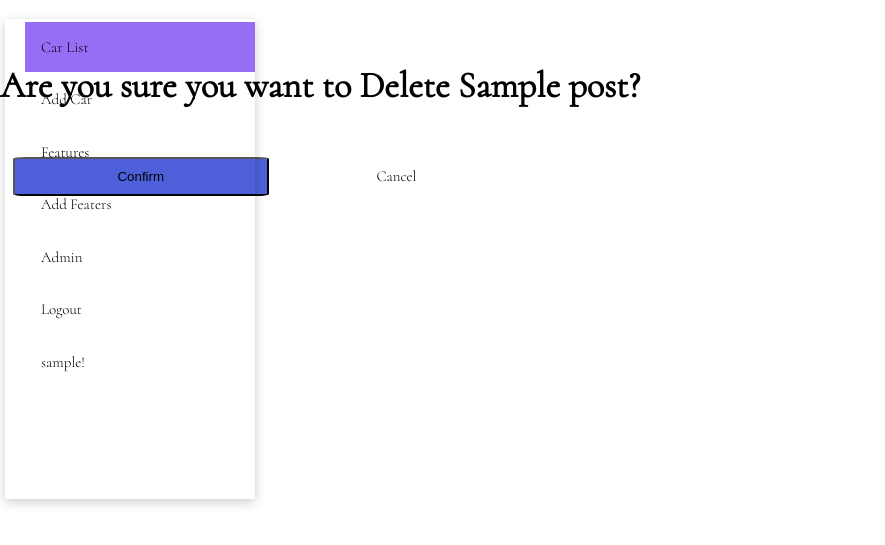
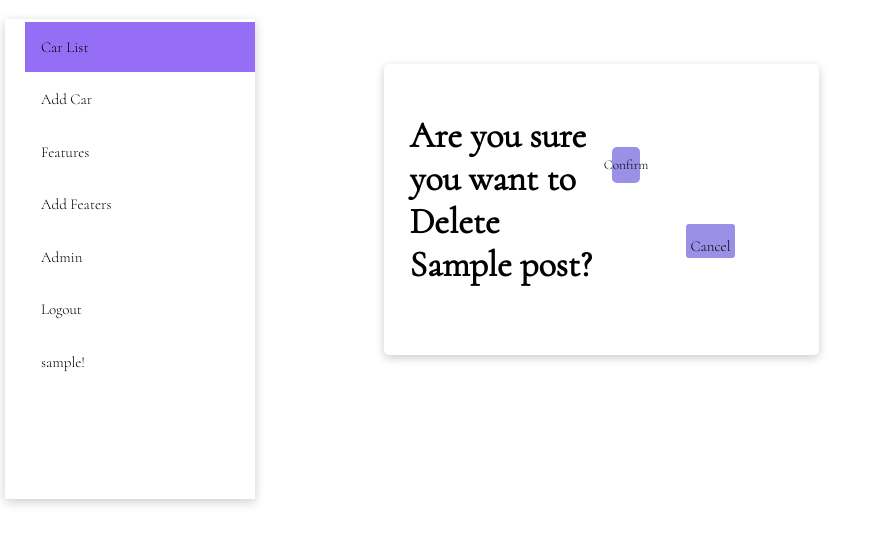
Before and after one commit to nelialanets/car_app, a Django app: a page that uses main_app/templates/car_delete.html in a window 1280 px wide. Shown: the part 50-595 px from the top of the page, without its empty margins (0-885 px from the left). Run offline with Django 4.2, Linux system fonts and the light colour scheme; a user stored in the database is signed in; tables that the repository leaves empty hold one stand-in row (values such as "Sample post").

Commit message:
styled profile page, features page

```diff
--- a/main_app/static/styles/styles.css
+++ b/main_app/static/styles/styles.css
@@ -545,7 +545,7 @@ label {
 	border-radius: 5px;
 }
 
-.btn-form-add, button{
+.btn-form-add {
 	background-color: #4d60da;
 	width: 20%;
 	margin-left: 1%;
@@ -553,10 +553,19 @@ label {
 	padding: 10px;
 	border-radius: 5%;
 }
-.btn-form-add,button:hover{
+button{
+	border-radius: 5px;
+	padding: 15px;
+	margin: 7px;
+	width: 100%;
+	justify-content: center;
+	font-family: 'Cormorant', serif;
+	border: none;
+}
+/* .btn-form-add,button:hover{
 background-color: #9a91e7;
 font-size: larger;
-}
+} */
 /* =============Car Detail Page=========== */
 
 .main-car-detail{
@@ -618,7 +627,7 @@ font-size: larger;
 	height: 45%;
 	padding: 2%;
 	border-radius: 3px;
-	border: 1px solid #9a91e7 ;
+	border: 1px solid #9a91e7;
 }
 .detail-delete-btn {
 	border: 1px solid black;
@@ -633,8 +642,6 @@ font-size: larger;
 .main-update-form{
 	display: flex;
 }
-
-
 .update-form{
 	display: flex;
 	margin-left: 25%;
@@ -642,32 +649,116 @@ font-size: larger;
 	width: 50%;
 	flex-direction: column;
 }
-
+/* +============Create=========== */
 .main-create{
 	display: flex;
+
 }
 
 .main-create-form{
-	display: flex;
 	margin-left: 30%;
 	margin-right: 15%;
 	padding: 2%;
 	width: 50%;
 	flex-direction: column;
 }
+
+/* +============Delete=========== */
+
+.main-delete{
+	display: flex;
+	margin-left: 30%;
+	margin-right: 15%;
+	padding: 2%;
+	width: 30%;
+	height: 30%;
+	border-radius: 5px;
+	box-shadow: 0 3px 10px rgb(0 0 0 / 0.2);
+	justify-content: center;
+
+}
+.container-delete-btn{
+	display: flex;
+	width: 100%;
+	margin-top: 10%;
+}
+.delete-btn {
+	background-color: #9a91e7;
+	display: flex;
+	margin-right: 35%;
+	margin-top: 80%;
+	justify-content: center;
+	padding: 10px;
+	width: 40%;
+}
+
+.confirm-msg{
+	display: flex;
+	width: 20%;
+	height: 4%;
+	/* padding: 1%; */
+	border-radius: 3px;
+	background-color: #9a91e7;
+	justify-content: center;
+	padding: 13px;
+	margin-top: 82%;
+}
+
+/* ==========Car Features+========= */
 .add-features-main{
 	display: flex;
 }
 .add-features{
 	margin: 1%;
 	display: flex;
-	margin-left: 1%;
+	margin-left: 25%;
 	margin-right: 15%;
 	padding: 2%;
 	width: 50%;
 	flex-direction: column;
 }
+/* ==========Profile+========= */
+.main-profile{
+	display: flex;
+	margin-left: 25%;
+}
+.profile-main{
+	display: flex;
+	margin-left: 25%;
+	margin-right: 15%;
+	padding: 2%;
+	width: 35%
+}
+.profile-main{
+	padding: 0%;
+	margin-top: 2px;
+	border: 1px  solid #966ef6;
+	justify-content: center;
+	border-radius: 5px;
+}
+#user-profile{
+	margin-left: 5%;
+	padding: 3px;
+}
 
+.profile-img-page{
+	width:5%;
+	height: 5%;
+	margin-bottom: 2%;
+	margin-right: -1%;
+}
+#profile-img {
+	border-radius: 100%;
+}
+/* ==========Car Features index========= */
+.car-features-index{
+	display: flex;
+	margin-left: 25%;
+
+}
+/* .profile-main, h1{
+	justify-content: center;
+} */
 /* The side navigation menu */
 .sidebar {
 	margin-top: 5%;
--- a/main_app/templates/car_delete.html
+++ b/main_app/templates/car_delete.html
@@ -3,14 +3,16 @@
 {% block content %}
 <div class="main-delete">
 <h1>Are you sure you want to Delete {{car_post.name}}?</h1>
-<form method="post">
+<form  class='main-delete-form'method="post">
   {% csrf_token %}
-  <div class="confirm-msg">
    <!-- confirm cat delete -->
-    <button type="submit" value="Confirm" >Confirm</button>
     <!-- Redirect back to detail on cancel -->
-    <a href="{% url 'car_detail' car_post.pk %}">Cancel</a>
-  </div>
+    <button class="delete-btn" type="submit" value="Confirm" >Confirm</button>
 </form>
+<div class="container-delete-btn">
+<a class="confirm-msg" href="{% url 'car_detail' car_post.pk %}">Cancel</a>
 </div>
+</div>
+
+
 {% endblock %}
--- a/main_app/templates/car_detail.html
+++ b/main_app/templates/car_detail.html
@@ -30,6 +30,6 @@
 </div>
 <div class="buttons-detail">
   <a class="detail-update-btn" href="{% url 'car_update' car_post.pk%}">Update</a>
-  <a  class="detail-delete-btn" href="{% url 'car_delete' car_post.pk %}">Delete</a>
+  <a id="myBtn" class="detail-delete-btn" href="{% url 'car_delete' car_post.pk %}">Delete</a>
 </div>
 {% endblock %}
--- a/main_app/templates/car_features_create.html
+++ b/main_app/templates/car_features_create.html
@@ -4,6 +4,7 @@
 <div class="add-features-main">
     <div class="add-features">
     <form  class ="add-form" action="" method="post">
+    <h1>Add Car Addtitional Car Features </h1>
         {% csrf_token %}
         <table>
             {{ form|crispy}}
--- a/main_app/templates/features_index.html
+++ b/main_app/templates/features_index.html
@@ -5,15 +5,16 @@
 <h1>Features </h1>
 
 {% for car_feature in car_features %}
+<div class="car-features-index">
     <div>
         <a href="{% url 'car_features_show' car_feature.id %}">
             <div class="card-content">
                 <span> {{ car_feature.name}}</span>
                 <span> {{ car_feature.roof_type}}</span>
-
             </div>
         </a>
     </div>
+</div>
 {% endfor %}
 
 {% endblock %}
```
Also changed, not shown: main_app/templates/profile.html (+11 -9 lines).
